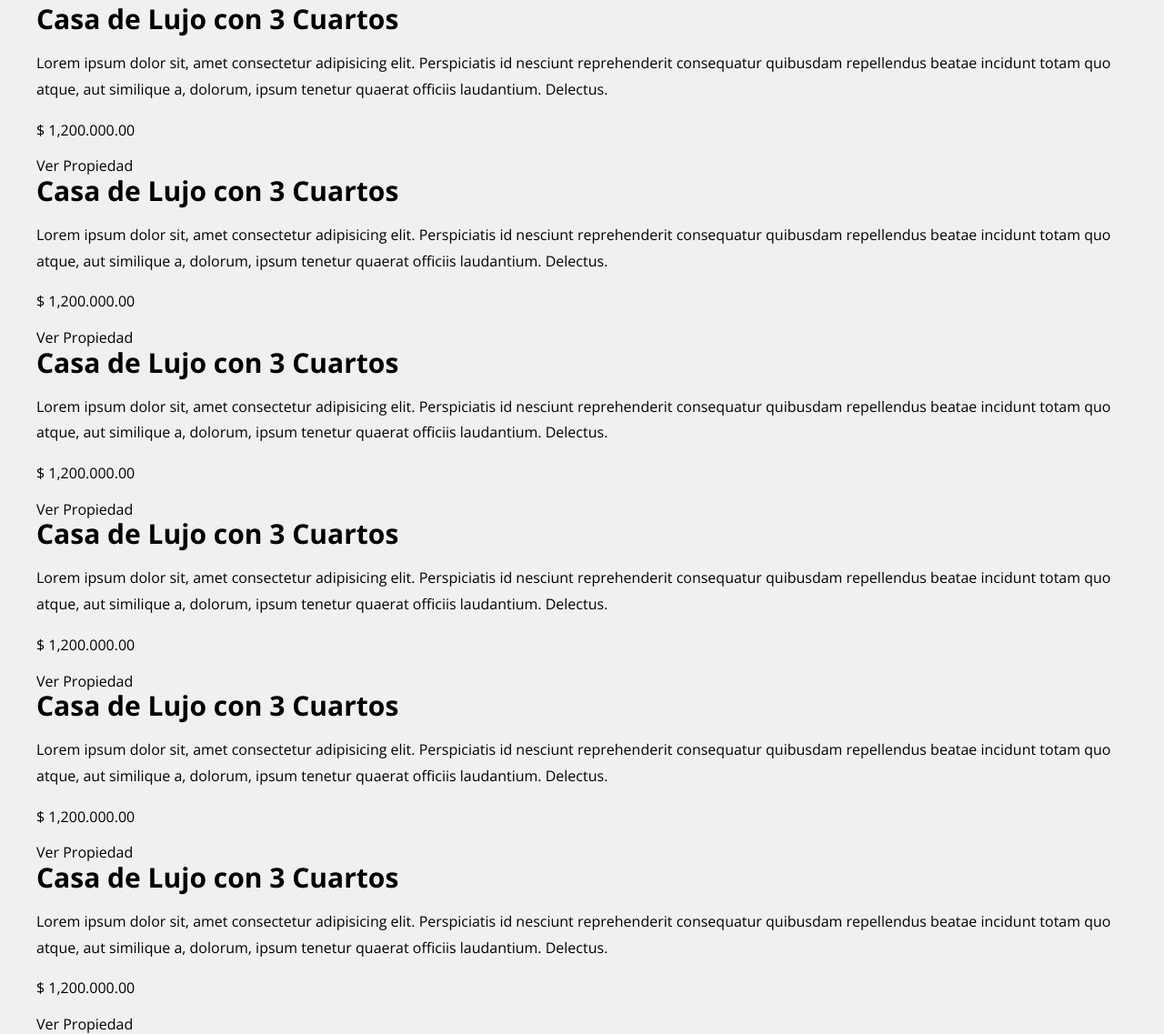
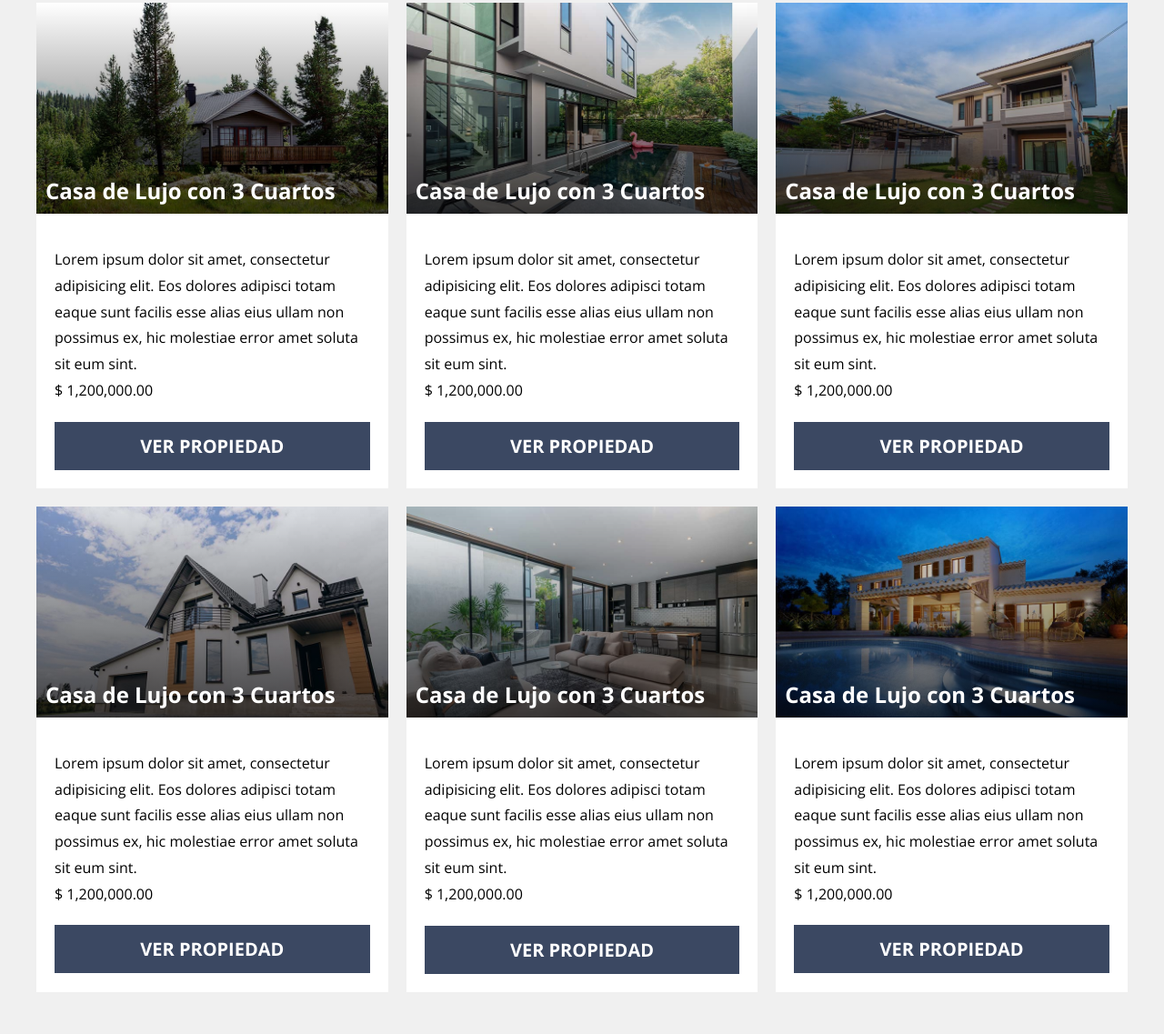
Before and after one commit to HenryTene/realState, a website: page index.html in a window 1280 px wide. Shown: the part 834-1971 px from the top of the page at 91% size. After the commit the page ends 1925 px from the top, so only its background shows below. Drawn offline with nearby package versions, Linux system fonts and the light colour scheme; files that its build step writes are made by us from their sources; files whose address does not match are found by name.

Commit message:
:art: Se agregan estilos CSS a las propiedades

```diff
--- a/index.html
+++ b/index.html
@@ -38,7 +38,7 @@
                     beatae corrupti nulla nemo provident nostrum. Doloremque dolore expedita aliquid eaque dicta
                     recusandae quis culpa inventore?
                 </p>
-                <img src="build/img/imagenHeader.jpg" alt="imagen header" class="header__imagen">
+                <img class="header__imagen" src="build/img/imagenHeader.jpg" alt="imagen header" class="header__imagen">
             </div>
         </div>
     </header>
@@ -50,100 +50,70 @@
         <div class="propiedades__grid">
             <div class="propiedad">
                 <div class="propiedad__imagen">
-                    <h3 class="propiedad__nombre">
-                        Casa de Lujo con 3 Cuartos
-                    </h3>
+                    <h3 class="propiedad__nombre">Casa de Lujo con 3 Cuartos</h3>
+                </div>
                 <div class="propiedad__contenido">
-                        <p class="propiedad__texto">
-                            Lorem ipsum dolor sit, amet consectetur adipisicing elit. Perspiciatis id nesciunt
-                            reprehenderit consequatur quibusdam repellendus beatae incidunt totam quo atque, aut
-                            similique a, dolorum, ipsum tenetur quaerat officiis laudantium. Delectus.
-                        </p>
-                        <p class="propiedad__precio">$ 1,200.000.00</p>
-                        <a href="#" class="propiedad__enlace">Ver Propiedad</a>
+                    <p class="propiedad__texto">Lorem ipsum dolor sit amet, consectetur adipisicing elit. Eos dolores adipisci totam eaque sunt facilis esse alias eius ullam non possimus ex, hic molestiae error amet soluta sit eum sint.</p>
+                    <p class="propiedad__precio">$ 1,200,000.00</p>
+                    <a class="propiedad__enlace" href="#">Ver Propiedad</a>
                 </div>
-                </div>
-            </div> <!------.propiedad -------->
+            </div> <!--.propiedad-->
+
             <div class="propiedad">
                 <div class="propiedad__imagen">
-                    <h3 class="propiedad__nombre">
-                        Casa de Lujo con 3 Cuartos
-                    </h3>
+                    <h3 class="propiedad__nombre">Casa de Lujo con 3 Cuartos</h3>
+                </div>
                 <div class="propiedad__contenido">
-                        <p class="propiedad__texto">
-                            Lorem ipsum dolor sit, amet consectetur adipisicing elit. Perspiciatis id nesciunt
-                            reprehenderit consequatur quibusdam repellendus beatae incidunt totam quo atque, aut
-                            similique a, dolorum, ipsum tenetur quaerat officiis laudantium. Delectus.
-                        </p>
-                        <p class="propiedad__precio">$ 1,200.000.00</p>
-                        <a href="#" class="propiedad__enlace">Ver Propiedad</a>
+                    <p class="propiedad__texto">Lorem ipsum dolor sit amet, consectetur adipisicing elit. Eos dolores adipisci totam eaque sunt facilis esse alias eius ullam non possimus ex, hic molestiae error amet soluta sit eum sint.</p>
+                    <p class="propiedad__precio">$ 1,200,000.00</p>
+                    <a class="propiedad__enlace" href="#">Ver Propiedad</a>
                 </div>
-                </div>
-            </div> <!------.propiedad -------->
+            </div> <!--.propiedad-->
+
             <div class="propiedad">
                 <div class="propiedad__imagen">
-                    <h3 class="propiedad__nombre">
-                        Casa de Lujo con 3 Cuartos
-                    </h3>
+                    <h3 class="propiedad__nombre">Casa de Lujo con 3 Cuartos</h3>
+                </div>
                 <div class="propiedad__contenido">
-                        <p class="propiedad__texto">
-                            Lorem ipsum dolor sit, amet consectetur adipisicing elit. Perspiciatis id nesciunt
-                            reprehenderit consequatur quibusdam repellendus beatae incidunt totam quo atque, aut
-                            similique a, dolorum, ipsum tenetur quaerat officiis laudantium. Delectus.
-                        </p>
-                        <p class="propiedad__precio">$ 1,200.000.00</p>
-                        <a href="#" class="propiedad__enlace">Ver Propiedad</a>
+                    <p class="propiedad__texto">Lorem ipsum dolor sit amet, consectetur adipisicing elit. Eos dolores adipisci totam eaque sunt facilis esse alias eius ullam non possimus ex, hic molestiae error amet soluta sit eum sint.</p>
+                    <p class="propiedad__precio">$ 1,200,000.00</p>
+                    <a class="propiedad__enlace" href="#">Ver Propiedad</a>
                 </div>
-                </div>
-            </div> <!------.propiedad -------->
+            </div> <!--.propiedad-->
+
             <div class="propiedad">
                 <div class="propiedad__imagen">
-                    <h3 class="propiedad__nombre">
-                        Casa de Lujo con 3 Cuartos
-                    </h3>
+                    <h3 class="propiedad__nombre">Casa de Lujo con 3 Cuartos</h3>
+                </div>
                 <div class="propiedad__contenido">
-                        <p class="propiedad__texto">
-                            Lorem ipsum dolor sit, amet consectetur adipisicing elit. Perspiciatis id nesciunt
-                            reprehenderit consequatur quibusdam repellendus beatae incidunt totam quo atque, aut
-                            similique a, dolorum, ipsum tenetur quaerat officiis laudantium. Delectus.
-                        </p>
-                        <p class="propiedad__precio">$ 1,200.000.00</p>
-                        <a href="#" class="propiedad__enlace">Ver Propiedad</a>
+                    <p class="propiedad__texto">Lorem ipsum dolor sit amet, consectetur adipisicing elit. Eos dolores adipisci totam eaque sunt facilis esse alias eius ullam non possimus ex, hic molestiae error amet soluta sit eum sint.</p>
+                    <p class="propiedad__precio">$ 1,200,000.00</p>
+                    <a class="propiedad__enlace" href="#">Ver Propiedad</a>
                 </div>
-                </div>
-            </div> <!------.propiedad -------->
+            </div> <!--.propiedad-->
+
             <div class="propiedad">
                 <div class="propiedad__imagen">
-                    <h3 class="propiedad__nombre">
-                        Casa de Lujo con 3 Cuartos
-                    </h3>
+                    <h3 class="propiedad__nombre">Casa de Lujo con 3 Cuartos</h3>
+                </div>
                 <div class="propiedad__contenido">
-                        <p class="propiedad__texto">
-                            Lorem ipsum dolor sit, amet consectetur adipisicing elit. Perspiciatis id nesciunt
-                            reprehenderit consequatur quibusdam repellendus beatae incidunt totam quo atque, aut
-                            similique a, dolorum, ipsum tenetur quaerat officiis laudantium. Delectus.
-                        </p>
-                        <p class="propiedad__precio">$ 1,200.000.00</p>
-                        <a href="#" class="propiedad__enlace">Ver Propiedad</a>
+                    <p class="propiedad__texto">Lorem ipsum dolor sit amet, consectetur adipisicing elit. Eos dolores adipisci totam eaque sunt facilis esse alias eius ullam non possimus ex, hic molestiae error amet soluta sit eum sint.</p>
+                    <p class="propiedad__precio">$ 1,200,000.00</p>
+                    <a class="propiedad__enlace" href="#">Ver Propiedad</a>
                 </div>
-                </div>
-            </div> <!------.propiedad -------->
+            </div> <!--.propiedad-->
+
             <div class="propiedad">
                 <div class="propiedad__imagen">
-                    <h3 class="propiedad__nombre">
-                        Casa de Lujo con 3 Cuartos
-                    </h3>
+                    <h3 class="propiedad__nombre">Casa de Lujo con 3 Cuartos</h3>
+                </div>
                 <div class="propiedad__contenido">
-                        <p class="propiedad__texto">
-                            Lorem ipsum dolor sit, amet consectetur adipisicing elit. Perspiciatis id nesciunt
-                            reprehenderit consequatur quibusdam repellendus beatae incidunt totam quo atque, aut
-                            similique a, dolorum, ipsum tenetur quaerat officiis laudantium. Delectus.
-                        </p>
-                        <p class="propiedad__precio">$ 1,200.000.00</p>
-                        <a href="#" class="propiedad__enlace">Ver Propiedad</a>
+                    <p class="propiedad__texto">Lorem ipsum dolor sit amet, consectetur adipisicing elit. Eos dolores adipisci totam eaque sunt facilis esse alias eius ullam non possimus ex, hic molestiae error amet soluta sit eum sint.</p>
+                    <p class="propiedad__precio">$ 1,200,000.00</p>
+                    <a class="propiedad__enlace" href="#">Ver Propiedad</a>
                 </div>
-                </div>
-            </div> <!------.propiedad -------->
+            </div> <!--.propiedad-->
+
         </div>
     </main>
 
--- a/src/scss/ui/contenido/_propiedades.scss
+++ b/src/scss/ui/contenido/_propiedades.scss
@@ -1,17 +1,69 @@
+@use 'base/variables' as v;
 @use 'base/mixins' as m;
-@use 'base/variables' as v;
 
 .propiedades {
     margin-top: 5rem;
 
     @include m.tablet {
         margin-top: 10rem;
-
     }
 
     &__heading {
         @include m.heading;
+    }
+
+    &__grid {
+        @include m.grid(1, 2rem);
+
+        @include m.tablet {
+            @include m.grid(3, 2rem);
+        }
+    }
+}
+
+.propiedad {
+    background-color: v.$blanco;
+
+    &__imagen {
+        aspect-ratio: 10/6;
+        background-size: cover;
+
+        position: relative;
 
     }
 
+    @for $i from 1 through 6 {
+        $imagen: '../img/propiedad_' + $i + '.jpg';
+
+        &:nth-child(#{$i}) &__imagen {
+            background-image: linear-gradient(to bottom, transparentize(v.$negro, 1%) 0%, transparentize(v.$negro, .3%) 100%), url($imagen);
+        }
+    }
+
+    &__nombre {
+        position: absolute;
+        left: 1rem;
+        bottom: 1rem;
+        color: v.$blanco;
+        font-size: 2.4rem;
+    }
+
+    &__contenido {
+        padding: 2rem;
+    }
+
+    &__texto {
+        margin-bottom: 0;
+    }
+
+    &__precio {
+        font-size: 3rm;
+        margin: 0;
+    }
+
+    &__enlace {
+        @include m.boton(v.$primario, v.$blanco);
+        display: block;
+        text-transform: uppercase;
+    }
 }
--- a/src/scss/ui/header/_header.scss
+++ b/src/scss/ui/header/_header.scss
@@ -1,11 +1,8 @@
-@use "base/variables" as v;
-@use "base/mixins" as m;
+@use 'base/variables' as v;
+@use 'base/mixins' as m;
 
 .header {
-  background-image: linear-gradient(to right,
-      transparentize(v.$primario, 0.15) 0%,
-      transparentize(v.$primario, 0.15) 100%),
-    url(../img/header_bg.jpg);
+    background-image: linear-gradient(to right, transparentize(v.$primario, .15) 0%, transparentize(v.$primario, .15) 100%), url(../img/header_bg.jpg);
     background-size: cover;
     background-position: center;
     padding: 3rem 0;
@@ -31,6 +28,7 @@
     }
 
     &__contenido {
+
         @include m.tablet {
             margin-top: 10rem;
             max-width: 50rem;
@@ -72,6 +70,7 @@
         @include m.desktopXL {
             max-width: 60rem;
         }
+
     }
 }
 
@@ -99,5 +98,6 @@
         @include m.tablet {
             margin-bottom: 0;
         }
+
     }
 }
```
Lines whose indentation alone changed are shown as unchanged.
